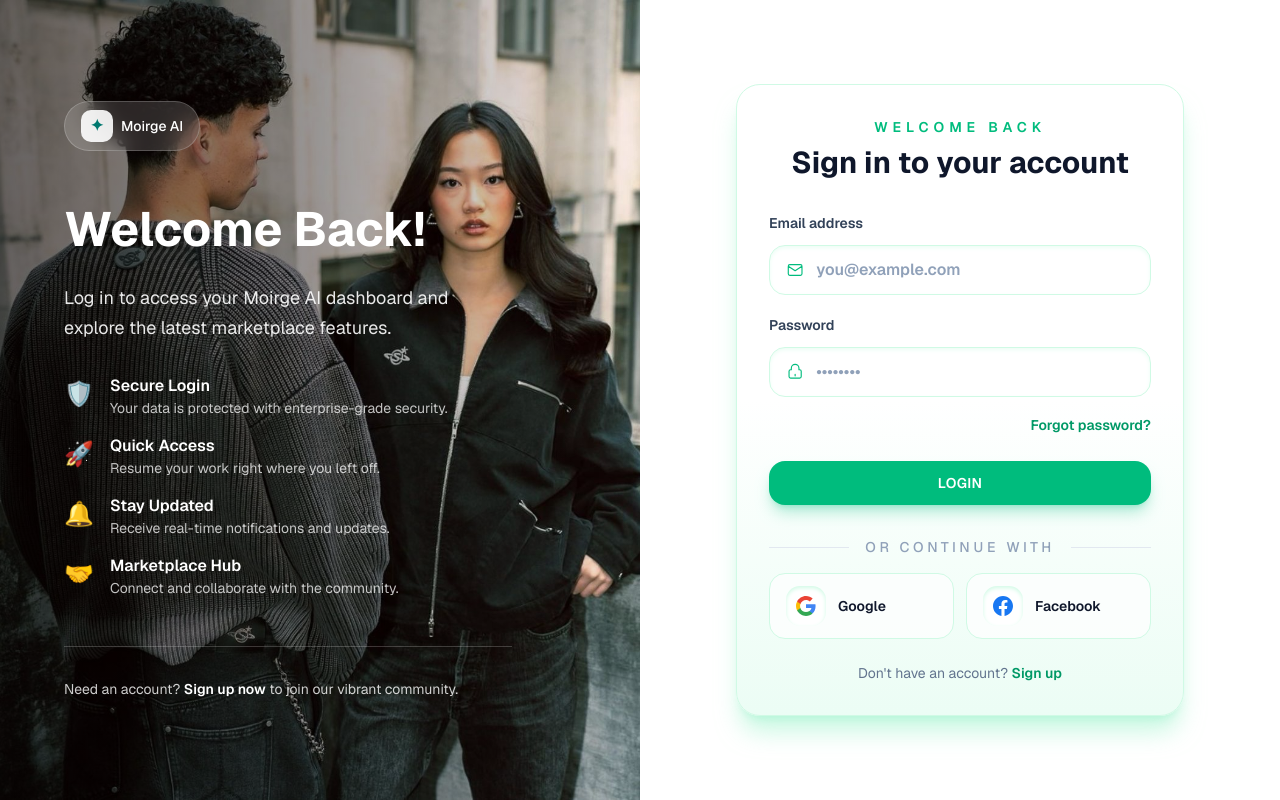
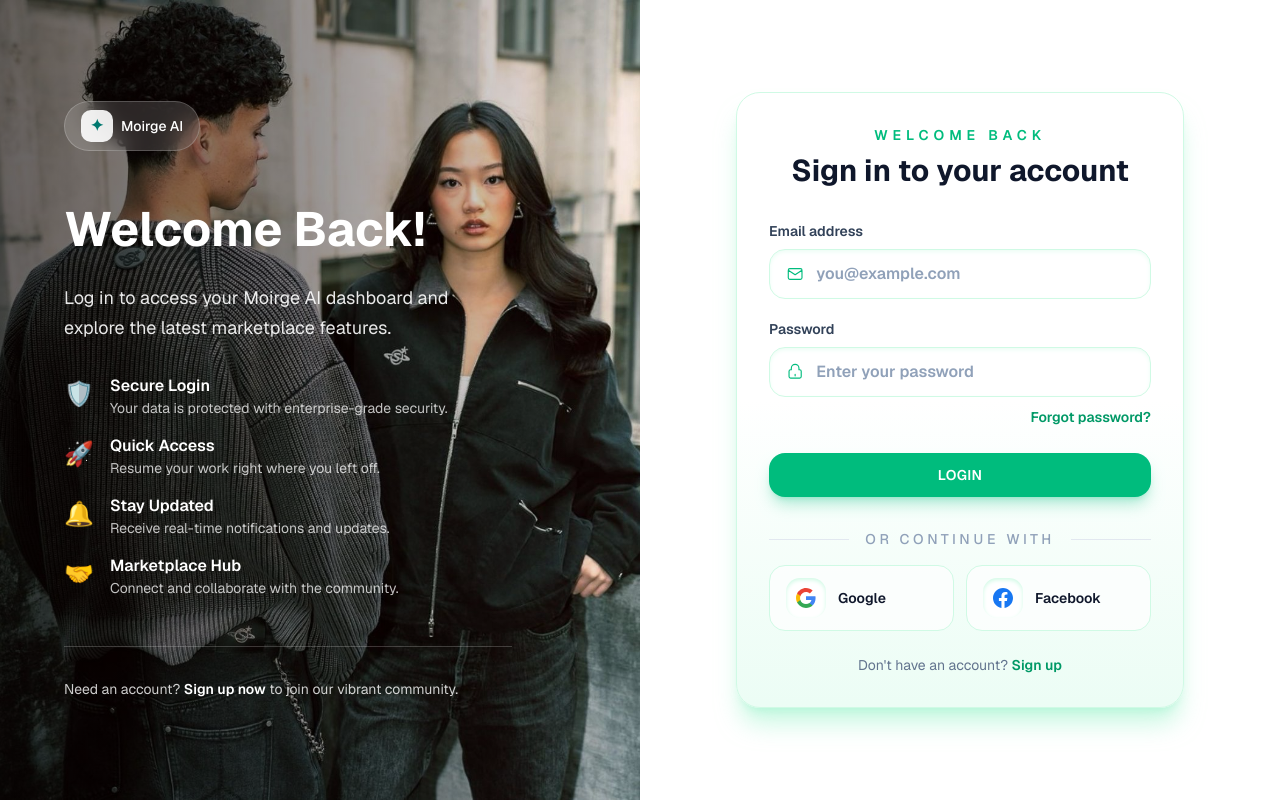
Before and after one commit to GhostHunter78/moirge-ai, a Next.js app: page /auth/signin in a window 1280 px wide. Built offline with nearby package versions, Linux system fonts and the light colour scheme; no server answers.

Commit message:
feat: add login functionality with proper error messages

```diff
--- a/app/auth/signin/page.tsx
+++ b/app/auth/signin/page.tsx
@@ -4,17 +4,42 @@ import { useState } from "react";
 import { supabase } from "@/lib/supabaseClient";
 import { useRouter } from "next/navigation";
 import LoginPage from "@/components/auth/login-page";
+import { loginSchema } from "@/lib/validation/auth";
 
 export default function LoginPageMain() {
   const router = useRouter();
   const [error, setError] = useState("");
+  const [emailError, setEmailError] = useState<string | undefined>(undefined);
+  const [passwordError, setPasswordError] = useState<string | undefined>(
+    undefined
+  );
 
   async function handleLogin(e: React.FormEvent) {
     e.preventDefault();
 
     const form = new FormData(e.currentTarget as HTMLFormElement);
-    const email = form.get("email") as string;
-    const password = form.get("password") as string;
+    const email = (form.get("email") as string) ?? "";
+    const password = (form.get("password") as string) ?? "";
+
+    const parsed = loginSchema.safeParse({ email, password });
+    if (!parsed.success) {
+      setError("");
+      let emailIssue: string | undefined;
+      let passwordIssue: string | undefined;
+      for (const issue of parsed.error.issues) {
+        const pathKey = issue.path?.[0];
+        if (pathKey === "email" && !emailIssue) emailIssue = issue.message;
+        if (pathKey === "password" && !passwordIssue)
+          passwordIssue = issue.message;
+      }
+      setEmailError(emailIssue);
+      setPasswordError(passwordIssue);
+      return;
+    }
+
+    // Clear field-level errors on valid input
+    setEmailError(undefined);
+    setPasswordError(undefined);
 
     const { error } = await supabase.auth.signInWithPassword({
       email,
@@ -22,12 +47,19 @@ export default function LoginPageMain() {
     });
 
     if (error) {
-      setError(error.message);
+      setError(error.message || "Invalid login credentials");
       return;
     }
 
     router.push("/");
   }
 
-  return <LoginPage />;
+  return (
+    <LoginPage
+      handleLogin={handleLogin}
+      error={error}
+      emailError={emailError}
+      passwordError={passwordError}
+    />
+  );
 }
--- a/components/auth/login-form.tsx
+++ b/components/auth/login-form.tsx
@@ -1,7 +1,29 @@
+import { useState } from "react";
 import { SOCIAL_PROVIDERS } from "@/constants/social-providers";
 import Link from "next/link";
 
-function LoginForm() {
+function LoginForm({
+  handleLogin,
+  error,
+  emailError,
+  passwordError,
+}: {
+  handleLogin: (e: React.FormEvent) => void;
+  error: string;
+  emailError?: string;
+  passwordError?: string;
+}) {
+  const [loading, setLoading] = useState(false);
+
+  async function handleSubmit(e: React.FormEvent) {
+    setLoading(true);
+    try {
+      await handleLogin(e);
+    } finally {
+      setLoading(false);
+    }
+  }
+
   return (
     <section className="w-full max-w-md rounded-3xl border border-emerald-100 bg-linear-to-b from-white via-white to-emerald-50 p-8 shadow-xl shadow-emerald-200/60">
       <div className="flex flex-col gap-2 text-center">
@@ -13,10 +35,14 @@ function LoginForm() {
         </h1>
       </div>
 
-      <div className="mt-8 grid gap-5">
+      {error && (
+        <div className="mt-6 mb-2 text-sm text-left text-red-500">{error}</div>
+      )}
+
+      <form className="mt-8 grid" onSubmit={handleSubmit}>
         <label className="text-sm font-semibold text-slate-700">
           Email address
-          <div className="mt-3 flex items-center rounded-2xl border border-emerald-100 bg-white/80 px-4 py-3 shadow-inner shadow-emerald-50 transition focus-within:border-emerald-400 focus-within:ring-2 focus-within:ring-emerald-100">
+          <div className="mt-2 flex items-center rounded-2xl border border-emerald-100 bg-white/80 px-4 py-3 shadow-inner shadow-emerald-50 transition focus-within:border-emerald-400 focus-within:ring-2 focus-within:ring-emerald-100">
             <svg
               className="h-5 w-5 text-emerald-500"
               fill="none"
@@ -35,13 +61,19 @@ function LoginForm() {
               type="email"
               placeholder="you@example.com"
               className="ml-3 w-full border-none bg-transparent text-base text-slate-900 placeholder:text-slate-400 focus:outline-none"
+              name="email"
+              disabled={loading}
             />
           </div>
+          {/* Field error */}
+          {!!emailError && (
+            <p className="mt-2 text-sm text-red-500">{emailError}</p>
+          )}
         </label>
 
-        <label className="text-sm font-semibold text-slate-700">
+        <label className="text-sm font-semibold text-slate-700 mt-5">
           Password
-          <div className="mt-3 flex items-center rounded-2xl border border-emerald-100 bg-white/80 px-4 py-3 shadow-inner shadow-emerald-50 transition focus-within:border-emerald-400 focus-within:ring-2 focus-within:ring-emerald-100">
+          <div className="mt-2 flex items-center rounded-2xl border border-emerald-100 bg-white/80 px-4 py-3 shadow-inner shadow-emerald-50 transition focus-within:border-emerald-400 focus-within:ring-2 focus-within:ring-emerald-100">
             <svg
               className="h-5 w-5 text-emerald-500"
               fill="none"
@@ -58,28 +90,63 @@ function LoginForm() {
             </svg>
             <input
               type="password"
-              placeholder="••••••••"
+              placeholder="Enter your password"
               className="ml-3 w-full border-none bg-transparent text-base text-slate-900 placeholder:text-slate-400 focus:outline-none"
+              name="password"
+              disabled={loading}
             />
           </div>
+          {/* Field error */}
+          {!!passwordError && (
+            <p className="mt-2 text-sm text-red-500">{passwordError}</p>
+          )}
         </label>
-      </div>
+        {/* Remove error message here as it's now at the top */}
 
-      <div className="mt-4 text-right">
+        <div className="mt-2 text-right">
           <button
             type="button"
             className="text-sm font-semibold text-emerald-600 transition hover:text-emerald-700"
+            disabled={loading}
           >
             Forgot password?
           </button>
         </div>
 
         <button
-        type="button"
-        className="mt-6 w-full rounded-2xl bg-emerald-500 px-6 py-3 text-sm font-semibold uppercase tracking-wide text-white shadow-lg shadow-emerald-500/30 transition hover:bg-emerald-600 focus:outline-none focus-visible:ring-4 focus-visible:ring-emerald-200"
+          type="submit"
+          className="mt-6 w-full rounded-2xl bg-emerald-500 px-6 py-3 text-sm font-semibold uppercase tracking-wide text-white shadow-lg shadow-emerald-500/30 transition hover:bg-emerald-600 focus:outline-none focus-visible:ring-4 focus-visible:ring-emerald-200 flex items-center justify-center"
+          disabled={loading}
         >
-        Login
+          {loading ? (
+            <span>
+              <svg
+                className="animate-spin inline h-5 w-5 mr-2 text-white"
+                xmlns="http://www.w3.org/2000/svg"
+                fill="none"
+                viewBox="0 0 24 24"
+              >
+                <circle
+                  className="opacity-25"
+                  cx="12"
+                  cy="12"
+                  r="10"
+                  stroke="currentColor"
+                  strokeWidth="4"
+                ></circle>
+                <path
+                  className="opacity-75"
+                  fill="currentColor"
+                  d="M4 12a8 8 0 018-8v4a4 4 0 00-4 4H4z"
+                ></path>
+              </svg>
+              Signing in...
+            </span>
+          ) : (
+            "Login"
+          )}
         </button>
+      </form>
 
       <div className="mt-8 flex items-center gap-4 text-xs font-medium uppercase tracking-[0.3em] text-slate-400">
         <span className="h-px flex-1 bg-slate-200" aria-hidden="true" />
@@ -95,6 +162,7 @@ function LoginForm() {
             key={provider.name}
             type="button"
             className="group flex flex-1 items-center gap-3 rounded-2xl border border-emerald-100 bg-white/70 px-4 py-3 text-left transition hover:border-emerald-200 hover:bg-emerald-50/40"
+            disabled={loading}
           >
             <span className="flex h-10 w-10 items-center justify-center rounded-xl bg-white shadow-inner shadow-emerald-100">
               {provider.icon}
--- a/components/auth/login-page.tsx
+++ b/components/auth/login-page.tsx
@@ -1,35 +1,19 @@
 "use client";
 
-import { useState } from "react";
-import { useRouter } from "next/navigation";
 import LoginSidebar from "@/components/auth/login-sidebar";
-import { supabase } from "@/lib/supabaseClient";
 import LoginForm from "./login-form";
 
-export default function LoginPage() {
-  const router = useRouter();
-  const [error, setError] = useState("");
-
-  async function handleLogin(e: React.FormEvent) {
-    e.preventDefault();
-
-    const form = new FormData(e.currentTarget as HTMLFormElement);
-    const email = form.get("email") as string;
-    const password = form.get("password") as string;
-
-    const { error } = await supabase.auth.signInWithPassword({
-      email,
-      password,
-    });
-
-    if (error) {
-      setError(error.message);
-      return;
-    }
-
-    router.push("/");
-  }
-
+export default function LoginPage({
+  handleLogin,
+  error,
+  emailError,
+  passwordError,
+}: {
+  handleLogin: (e: React.FormEvent) => void;
+  error: string;
+  emailError?: string;
+  passwordError?: string;
+}) {
   return (
     <div className="flex min-h-screen bg-background">
       {/* Sidebar - Desktop Only */}
@@ -38,7 +22,12 @@ export default function LoginPage() {
       </div>
       {/* Form Section */}
       <div className="w-full md:w-1/2 flex items-center justify-center p-6 sm:p-8 lg:p-12">
-        <LoginForm />
+        <LoginForm
+          handleLogin={handleLogin}
+          error={error}
+          emailError={emailError}
+          passwordError={passwordError}
+        />
       </div>
     </div>
   );
--- /dev/null
+++ b/lib/validation/auth.ts
@@ -0,0 +1,12 @@
+import { z } from "zod";
+
+export const loginSchema = z.object({
+  email: z
+    .string()
+    .trim()
+    .min(1, "Email is required")
+    .email("Please enter a valid email address"),
+  password: z.string().min(1, "Password is required"),
+});
+
+export type LoginInput = z.infer<typeof loginSchema>;
```
Lines whose indentation alone changed are shown as unchanged.
